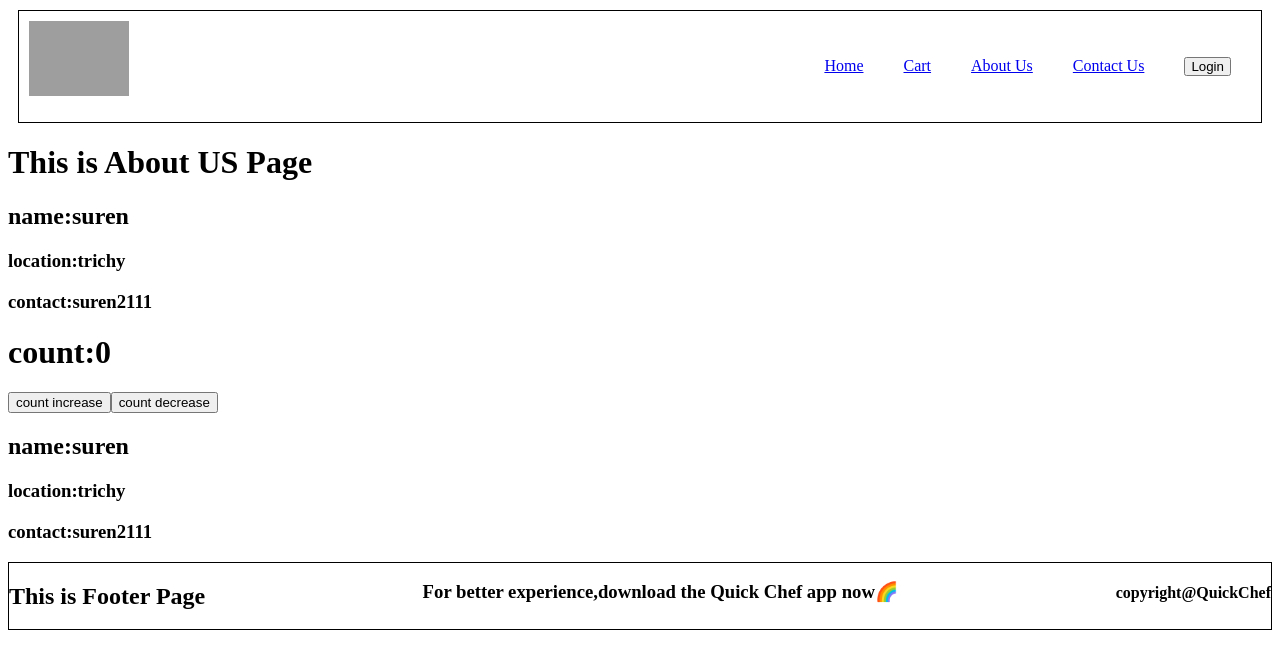
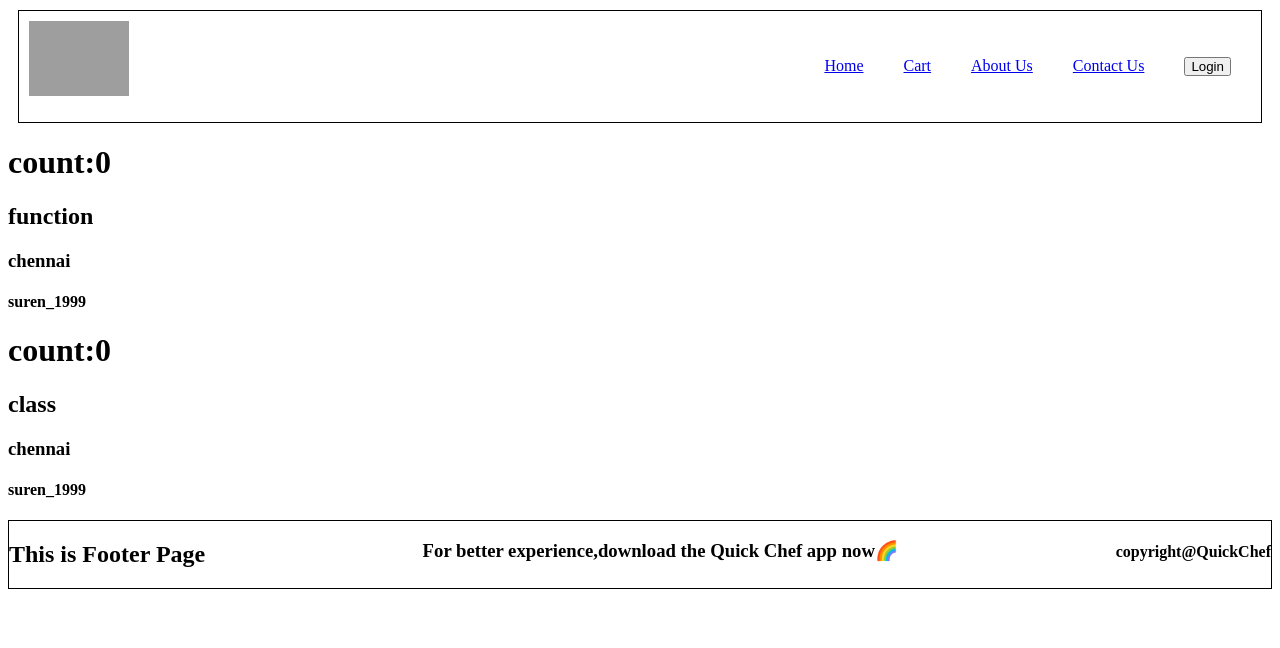
Before and after one commit to Suren2111/Food_App_React, a React (Vite) app: page /about in a window 1280 px wide. Shown: the top 648 px of the page. Built offline with nearby package versions, Linux system fonts and the light colour scheme; grey boxes are pictures that could not be loaded.

Commit message:
class based components implemented

```diff
--- a/src/Component/About.js
+++ b/src/Component/About.js
@@ -1,12 +1,14 @@
-import User from "./User";
+import User from "./User"
 import UserClass from "./UserClass";
 const About=()=>{
     return(
-        <div>
-            <h1>This is About US Page</h1>
-            <User name={"suren"} location={"trichy"} contact={"suren2111"}/>
-            <UserClass name={"suren"} location={"trichy"} contact={"suren2111"}/>
-        </div>
+      <>
+      <User name={"function"} location={"chennai"} contact={"suren_1999"}/>
+     <UserClass name={"class"} location={"chennai"} contact={"suren_1999"}/>
+
+      </>
+
     )
 }
+
 export default About;
--- a/src/Component/Body.js
+++ b/src/Component/Body.js
@@ -1,7 +1,6 @@
 import RestuarantCards from "./RestuarantCards";
 import { useState,useEffect } from "react";
 import Shimmer from "./Shimmer";
-import { Link } from "react-router-dom";
 
 const Body=() =>{
     const [restuarantlist,setRestuarantlist]=useState([]);
--- a/src/Component/RestuarantCards.js
+++ b/src/Component/RestuarantCards.js
@@ -3,10 +3,10 @@ import * as obj_harcoded from "../utils/constants";
 
 const RestuarantCards=(props)=>{
     const {rescard}=props;
-    const{name, costForTwo,cuisines,cloudinaryImageId, avgRating}= rescard?.info
+    const{name, costForTwo,cuisines,cloudinaryImageId, avgRating,id}= rescard?.info
     return(
             <div className="res-card">
-              <Link to={"/restuarantcards/"+rescard.info.id}><img className="card-logo" src={obj_harcoded.CDN_URL+cloudinaryImageId} alt="Restuarant Image" /></Link>
+              <Link to={"/restuarantcards/"+id}><img className="card-logo" src={obj_harcoded.CDN_URL+cloudinaryImageId} alt="Restuarant Image" /></Link>
               <h2>{name}</h2>
               <h3>{costForTwo}</h3>
               <h4>{cuisines.join(",")}</h4>
--- a/src/Component/User.js
+++ b/src/Component/User.js
@@ -1,11 +1,14 @@
-const User=(props)=>{
-    const{name,location,contact}=props;
+import { useState } from "react";
+const User=({name,location,contact})=>{
+    const[count]=useState(0);
     return(
-        <div className="user-cont">
-            <h2>name:{name}</h2>
-            <h3>location:{location}</h3>
-            <h3>contact:{contact}</h3>
+        <div>
+            <h1>count:{count}</h1>
+            <h2>{name}</h2>
+            <h3>{location}</h3>
+            <h4>{contact}</h4>
         </div>
     )
 }
+
 export default User;
--- a/src/Component/UserClass.js
+++ b/src/Component/UserClass.js
@@ -1,34 +1,25 @@
 import React from "react";
 class UserClass extends React.Component{
+
     constructor(props){
-        super(props)
+        super(props);
+        console.log(props);
         this.state={
-            count:0,
-            count1:1,
+            count:0
         }
     }
-    render(){
-        const{name,location,contact}=this.props;
-        const{count,count1}=this.state;
-        return(
-            <div className="user-cont">
-            <h1>count:{count}</h1>
-            <button onClick={()=>{
-                this.setState({
-                    count:count+1
-                })
-            }}>count increase</button>
 
-            <button onClick={()=>{
-                this.setState({
-                    count:count-1
-                })
-            }}>count decrease</button>
-            <h2>name:{name}</h2>
-            <h3>location:{location}</h3>
-            <h3>contact:{contact}</h3>
-            </div>
-        )
-    }
+     render(){
+     const{name,location,contact}=this.props;
+      return(
+        <div>
+            <h1>count:{this.state.count}</h1>
+            <h2>{name}</h2>
+            <h3>{location}</h3>
+            <h4>{contact}</h4>
+        </div>
+      )
+     }
 }
+
 export default UserClass;
```
Also changed, not shown: index.html (+9 -0 lines).
